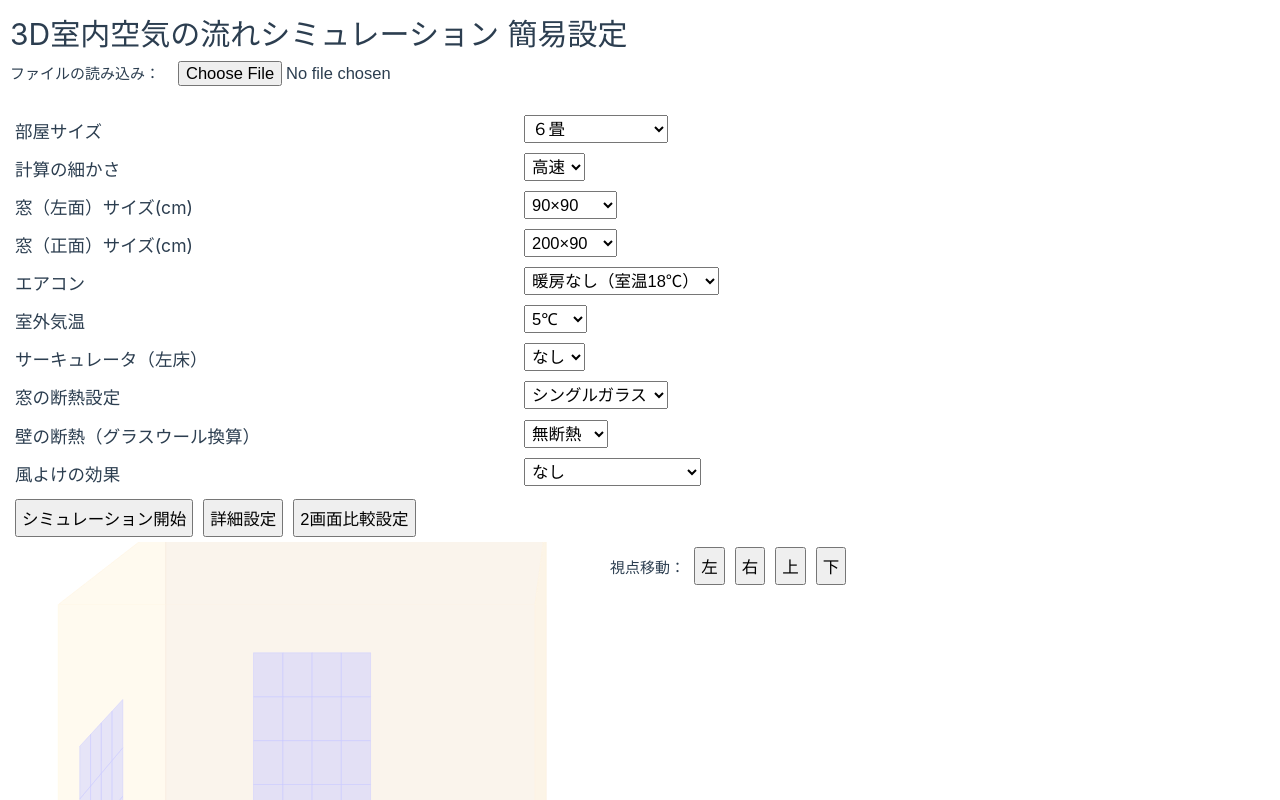
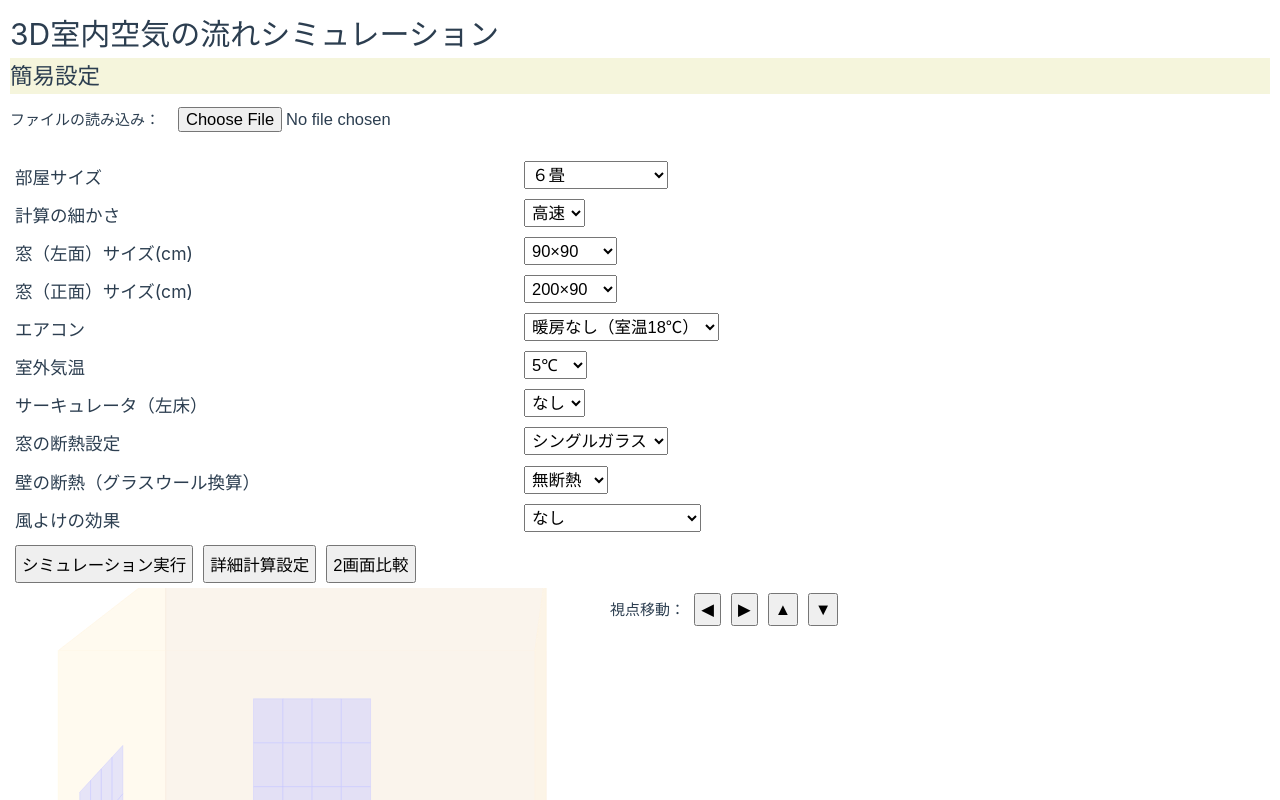
Before and after one commit to hinodeyasuzuki/cfd, a Vue app: page / in a window 1280 px wide. Shown: the top 800 px of the page. Built offline with nearby package versions, Linux system fonts and the light colour scheme.

Commit message:
壁面と空気の熱移動を一致

```diff
--- a/src/assets/main.css
+++ b/src/assets/main.css
@@ -24,6 +24,11 @@ canvas {
   float:left;
 }
 
+h2{
+  background-color: beige;
+  margin-bottom:10px;
+}
+
 @media (hover: hover) {
   a:hover {
     background-color: hsla(160, 100%, 37%, 0.2);
--- a/src/components/graph.vue
+++ b/src/components/graph.vue
@@ -32,9 +32,6 @@ var steptime = 0;
 const cfd = new CFD();
 const cfd2 = new CFD();
 
-store.structure.init(store.setval);
-store.structure2.init(store.setval2);
-
 onMounted(() => {
   canvas = document.getElementById('myCanvas');
   ctx = canvas.getContext('2d');
@@ -43,11 +40,19 @@ onMounted(() => {
   canvas3 = document.getElementById('colors');
   ctx3 = canvas3.getContext('2d');
 
+  structureInit();
   colordisp();
   draw();
   calcStart();
 });
 
+const structureInit = function() {
+  store.setval.batch_sec = store.setval.batch_sec_org;
+  store.setval2.batch_sec = store.setval2.batch_sec_org;
+  store.structure.init(store.setval);
+  store.structure2.init(store.setval2);
+  store.fgstop = false;
+}
 
 
 // start calculation =======================================
@@ -93,7 +98,7 @@ const calcStart = function () {
 
     //時間上限に達したら終了
     if (endcalc) {
-      clearInterval(timer);
+      calcStop();
     }
 
     //html update
@@ -277,7 +282,7 @@ function draw(){
   }
 }
 
-//one graph
+//one graph draw
 function drawone(ctx,cfd) {
   var startX = 0, startY = 0, endX = 0, endY = 0, dt;
   var i, j, k;
@@ -311,11 +316,13 @@ function drawone(ctx,cfd) {
 
         ctx.beginPath();
 
-        //set color
+        //set color and line width
         if (store.graph.layerz == k || !store.graph.showz) {
           ctx.strokeStyle = getColor(cfd.Phi[i][j][k], 1);
+          ctx.lineWidth = store.graph.showz ? 2 : 1;
         } else {
           ctx.strokeStyle = getColor(cfd.Phi[i][j][k], 0.2);
+          ctx.lineWidth = 1;
         }
         ctx.fillStyle = getColor(cfd.Phi[i][j][k], 0.5);
 
@@ -387,38 +394,42 @@ const savedata = function(){
 
 <template>
   <h1>{{ store.title }}</h1>
+  <h2>シミュレーション</h2>
   <p>
-    <input type="button" :value="store.fgstop ? '計算再開' : '一時停止'" @click="store.fgstop = !store.fgstop">
-    <input type="button" value="停止" @click="calcStop();">
-    <input type="button" value="戻る" @click="back(true);">
-    <input v-if="store.fgstop" type="button" value="設定保存" @click="savedata();">
+    <input type="button" :disabled="!store.fgstop" value="◀▶再度計算" @click="structureInit();calcStart();">
+    <input type="button" :value="store.fgstop ? (disp.sec==0 ? '▶計算開始' : '▶計算再開') : '□一時停止'" @click="store.fgstop = !store.fgstop">
+    <input type="button" :disabled="store.fgstop" value="■停止" @click="calcStop();">
+    <input type="button" value="▲計算設定" @click="back(true);">
+    <input v-if="store.fgstop" type="button" value="▼設定保存" @click="savedata();">
   </p>
 
   <div class="graph" id="g1">
+    <template v-if="disp.sec">
       <p>{{ parseInt(disp.sec / 60) }}分{{ parseInt(disp.sec % 60) }}秒　計算：{{ disp.count }}回</p>
       <p>全体：最大風速 {{ disp.vmax_show }} m/s 最高温度 {{ disp.tmax_show }}℃ 最低温度 {{ disp.tmin_show }}℃　平均{{ disp.tave }}℃</p>
       <p>床面：最大風速 {{ disp.floor[0] }} m/s 最高温度 {{ disp.floor[1] }}℃ 最低温度 {{ disp.floor[2] }}℃　平均{{ disp.floor[3] }}℃</p>
       <p>熱流入出　左：{{ Math.round(disp.leftin) }} W / 奥：{{ Math.round(disp.frontin) }} W </p>
       <p v-if="store.setval.ACwall">エアコン：累積：{{ Math.round(disp.ackwh*1000)}}Wh　{{ Math.round(disp.acheat) }} W</p>
-
+  </template>
     <canvas id="myCanvas" width="600" height="600"></canvas>
   </div>
 
   <div class="graph" id="g2" v-show="store.graph.pararel == 2">
+    <template v-if="disp2.sec">
       <p>{{ parseInt(disp2.sec / 60) }}分{{ parseInt(disp2.sec % 60) }}秒　計算：{{ disp2.count }}回</p>
       <p>全体：最大風速 {{ disp2.vmax_show }} m/s 最高温度 {{ disp2.tmax_show }}℃ 最低温度 {{ disp2.tmin_show }}℃　平均{{ disp2.tave }}℃</p>
       <p>床面：最大風速 {{ disp2.floor[0] }} m/s 最高温度 {{ disp2.floor[1] }}℃ 最低温度 {{ disp2.floor[2] }}℃　平均{{ disp2.floor[3] }}℃</p>
       <p>熱流入出　左：{{ Math.round(disp2.leftin) }} W / 奥：{{ Math.round(disp2.frontin) }} W </p>
       <p v-if="store.setval.ACwall">エアコン：累積{{ Math.round(disp2.ackwh*1000) }}Wh　{{ Math.round(disp2.acheat) }} W</p>
-
+    </template>
     <canvas id="myCanvas2" width="600" height="600"></canvas>
   </div>
 
   <p>視点移動：
-    <input type="button" value="左" @click="move(1, 0)">
-    <input type="button" value="右" @click="move(-1, 0)">
-    <input type="button" value="上" @click="move(0, -1)">
-    <input type="button" value="下" @click="move(0, 1)">
+    <input type="button" value="◀" @click="move(-1, 0)">
+    <input type="button" value="▶" @click="move(1, 0)">
+    <input type="button" value="▲" @click="move(0, 1)">
+    <input type="button" value="▼" @click="move(0, -1)">
   </p>
 
   <div class="clear control">
@@ -461,6 +472,10 @@ const savedata = function(){
   width:600px;
   max-width:100%;
 }
+#colors{
+  position:relative;
+  top:20px;
+}
 td{
   width:40px;
   text-align: center;
--- a/src/components/setdetail.vue
+++ b/src/components/setdetail.vue
@@ -28,13 +28,15 @@ onMounted(() => {
 watch(() => store.setval, () => {
   store.structure.init(store.setval);
   for (let name in store.setval) {
-    if( store.detaildisp2[name] ) continue;
+    if( detaildisp2.value[name] ) continue;
     store.setval2[name] = store.setval[name];
   }
   draw();
 }, { deep: true }
 );
 watch(() => store.setval2, () => {
+  // setval2が空の場合はスキップ
+  if( !store.setval2.maxtime ) return;
   store.structure2.init(store.setval2);
   draw2();
 }, { deep: true }
@@ -66,7 +68,8 @@ function draw2() {
 </script>
 
 <template>
-  <h1>{{ store.title }}　詳細設定</h1>
+  <h1>{{ store.title }}</h1>
+  <h2>詳細計算設定</h2>
   <div class="wrapper">
     <div class="setting">
 
@@ -89,20 +92,20 @@ function draw2() {
       </template>
 
       <p class="clear"></p>
-      <input type="button" value="シミュレーション開始" @click="store.page = 'graph'">
-      <input type="button" v-if="store.graph.pararel == 2" value="1画面化" @click="store.graph.pararel = 1">
-      <input type="button" v-if="store.graph.pararel == 1" value="2画面化" @click="store.graph.pararel = 2">
+      <input type="button" value="シミュレーション実行" @click="store.page = 'graph'">
+      <input type="button" v-if="store.graph.pararel == 2" value="1画面" @click="store.graph.pararel = 1">
+      <input type="button" v-if="store.graph.pararel == 1" value="2画面比較" @click="store.graph.pararel = 2">
       <input type="button" value="初期化" @click="store.page = 'setting'">
     </div>
 
     <canvas id="mesh" width="600" height="600"></canvas>
-    <canvas id="mesh2" width="600" height="600"></canvas>
+    <canvas :style="{ opacity: store.graph.pararel == 2 ? 1 : 0 }" id="mesh2" width="600" height="600"></canvas>
 
     <p>視点移動：
-    <input type="button" value="左" @click="move(1, 0)">
-    <input type="button" value="右" @click="move(-1, 0)">
-    <input type="button" value="上" @click="move(0, -1)">
-    <input type="button" value="下" @click="move(0, 1)"></p>
+    <input type="button" value="◀" @click="move(-1, 0)">
+    <input type="button" value="▶" @click="move(1, 0)">
+    <input type="button" value="▲" @click="move(0, 1)">
+    <input type="button" value="▼" @click="move(0, -1)"></p>
 
   </div>
 </template>
--- a/src/components/setting.vue
+++ b/src/components/setting.vue
@@ -79,18 +79,8 @@ const upload = async (event) => {
     return
   }
   const logData = await getFileData(file);
-
   const jsondata = JSON.parse(logData);
-  let key;
-  for (key in jsondata.setval) {
-    store.setval[key] = jsondata.setval[key];
-  }
-  for (key in jsondata.setval2) {
-    store.setval2[key] = jsondata.setval2[key];
-  }
-  for (key in jsondata.graph) {
-    store.graph[key] = jsondata.graph[key];
-  }
+  paramstore(jsondata);
 
   store.structure.init(store.setval);
   store.page = 'setting' + store.graph.pararel;
@@ -124,16 +114,7 @@ const url = new URL(window.location.href);
 const param = url.searchParams.get('param');
 if (param) {
   const jsondata = JSON.parse(decodeURIComponent(param));
-  let key;
-  for (key in jsondata.setval) {
-    store.setval[key] = jsondata.setval[key];
-  }
-  for (key in jsondata.setval2) {
-    store.setval2[key] = jsondata.setval2[key];
-  }
-  for (key in jsondata.graph) {
-    store.graph[key] = jsondata.graph[key];
-  }
+  paramstore(jsondata);
 
   // delete query parameters
   const url = new URL(window.location.href)
@@ -143,10 +124,26 @@ if (param) {
   store.page = 'setdetail';
 }
 
+function paramstore(jsondata) {
+  let key;
+  for (key in jsondata.setval) {
+    store.setval[key] = jsondata.setval[key];
+    store.setval.batch_sec_org = jsondata.setval.batch_sec;
+  }
+  for (key in jsondata.setval2) {
+    store.setval2[key] = jsondata.setval2[key];
+    store.setval2.batch_sec_org = jsondata.setval2.batch_sec;
+  }
+  for (key in jsondata.graph) {
+    store.graph[key] = jsondata.graph[key];
+  }
+}
+
 </script>
 
 <template>
-  <h1>{{ store.title }} 簡易設定</h1>
+  <h1>{{ store.title }}</h1>
+  <h2>簡易設定</h2>
   <div class="wrapper">
     <div class="setting">
 
@@ -166,18 +163,18 @@ if (param) {
       </template>
 
       <p class="clear"></p>
-      <input type="button" value="シミュレーション開始" @click="store.page='graph'">
-      <input type="button" value="詳細設定" @click="store.page='setdetail'">
-      <input type="button" value="2画面比較設定" @click="store.graph.pararel=2;store.page = 'setdetail'">
+      <input type="button" value="シミュレーション実行" @click="store.page='graph'">
+      <input type="button" value="詳細計算設定" @click="store.page='setdetail'">
+      <input type="button" value="2画面比較" @click="store.graph.pararel=2;store.page = 'setdetail'">
     </div>
 
     <canvas id="mesh" width="600" height="600"></canvas>
 
     <p>視点移動：
-      <input type="button" value="左" @click="move(1, 0)">
-      <input type="button" value="右" @click="move(-1, 0)">
-      <input type="button" value="上" @click="move(0, -1)">
-      <input type="button" value="下" @click="move(0, 1)">
+      <input type="button" value="◀" @click="move(1, 0)">
+      <input type="button" value="▶" @click="move(-1, 0)">
+      <input type="button" value="▲" @click="move(0, -1)">
+      <input type="button" value="▼" @click="move(0, 1)">
     </p>
 
   </div>
--- a/src/stores/store.js
+++ b/src/stores/store.js
@@ -29,6 +29,7 @@ export const Store = defineStore('store', {
       maxtime: 40000,
       maxtime_minute : 20,
       delta_t : 0.005,
+      batch_sec_org : 20,
       batch_sec : 20,
       realX : 3,
       realY : 3,
@@ -98,22 +99,22 @@ export const Store = defineStore('store', {
       var data = {};
       data.setval = this.setval;
       data.setval2 = this.setval2;
-      unset(data.setval['canvasfieldX']);
-      unset(data.setval['canvasfieldY']);
-      unset(data.setval2['canvasfieldX']);
-      unset(data.setval2['canvasfieldY']);
-      unset(data.setval['ObsSet']);
-      unset(data.setval['ObsX1r']);
-      unset(data.setval['ObsX2r']);
-      unset(data.setval['ObsYr']);
-      unset(data.setval['ObsZwr']);
-      unset(data.setval['ObsZ1r']);
-      unset(data.setval2['ObsSet']);
-      unset(data.setval2['ObsX1r']);
-      unset(data.setval2['ObsX2r']);
-      unset(data.setval2['ObsYr']);
-      unset(data.setval2['ObsZwr']);
-      unset(data.setval2['ObsZ1r']);
+      delete data.setval.canvasfieldX;
+      delete data.setval.canvasfieldY;
+      delete data.setval2.canvasfieldX;
+      delete data.setval2.canvasfieldY;
+      delete data.setval.ObsSet;
+      delete data.setval.ObsX1r;
+      delete data.setval.ObsX2r;
+      delete data.setval.ObsYr;
+      delete data.setval.ObsZwr;
+      delete data.setval.ObsZ1r;
+      delete data.setval2.ObsSet;
+      delete data.setval2.ObsX1r;
+      delete data.setval2.ObsX2r;
+      delete data.setval2.ObsYr;
+      delete data.setval2.ObsZwr;
+      delete data.setval2.ObsZ1r;
       data.graph = this.graph;
       return JSON.stringify(data);
     },
```
Also changed, not shown: src/assets/cfd.js (+99 -77 lines), 1 other file (tests, documents, lock files or other folders). Lines whose indentation alone changed are shown as unchanged.
